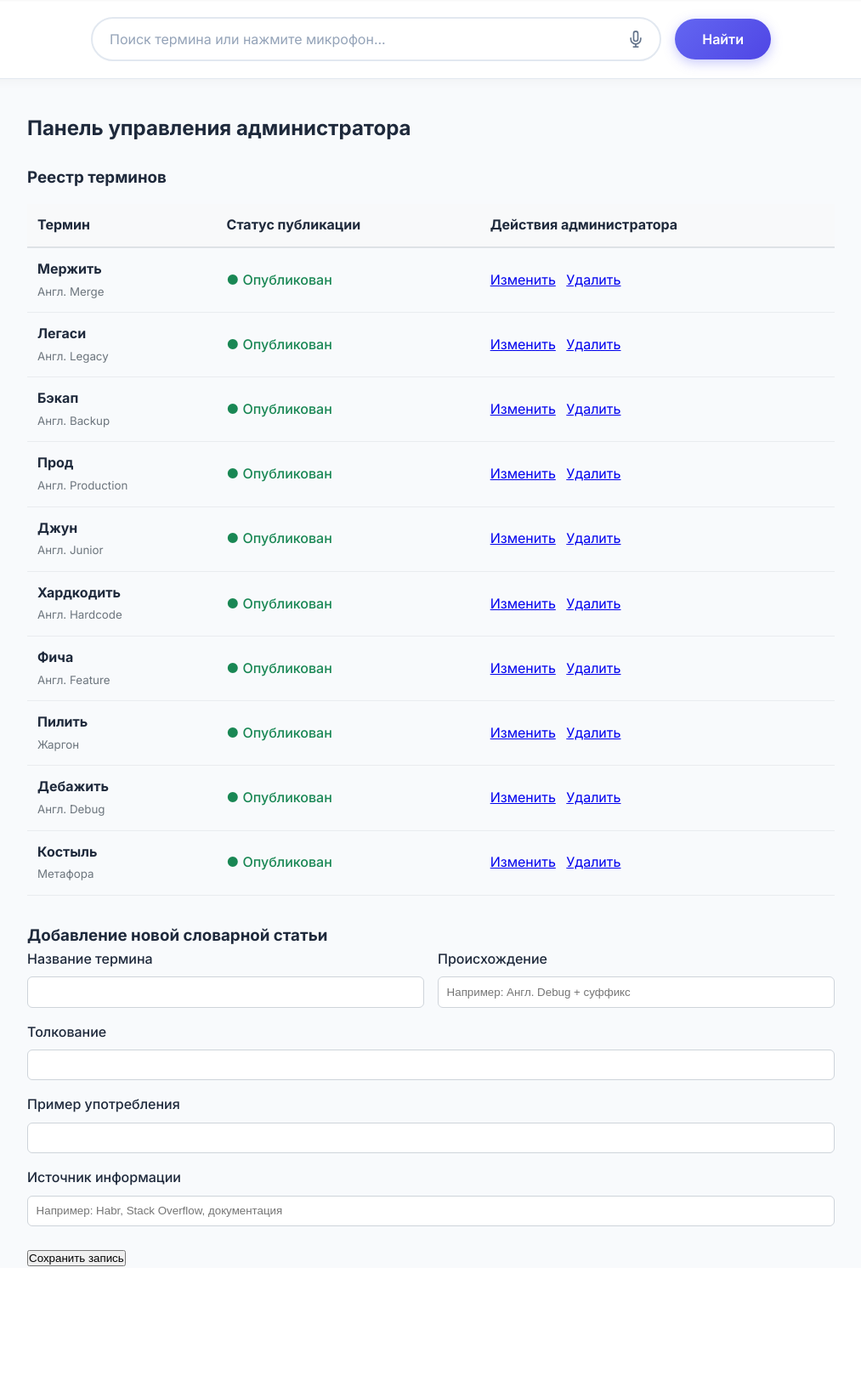
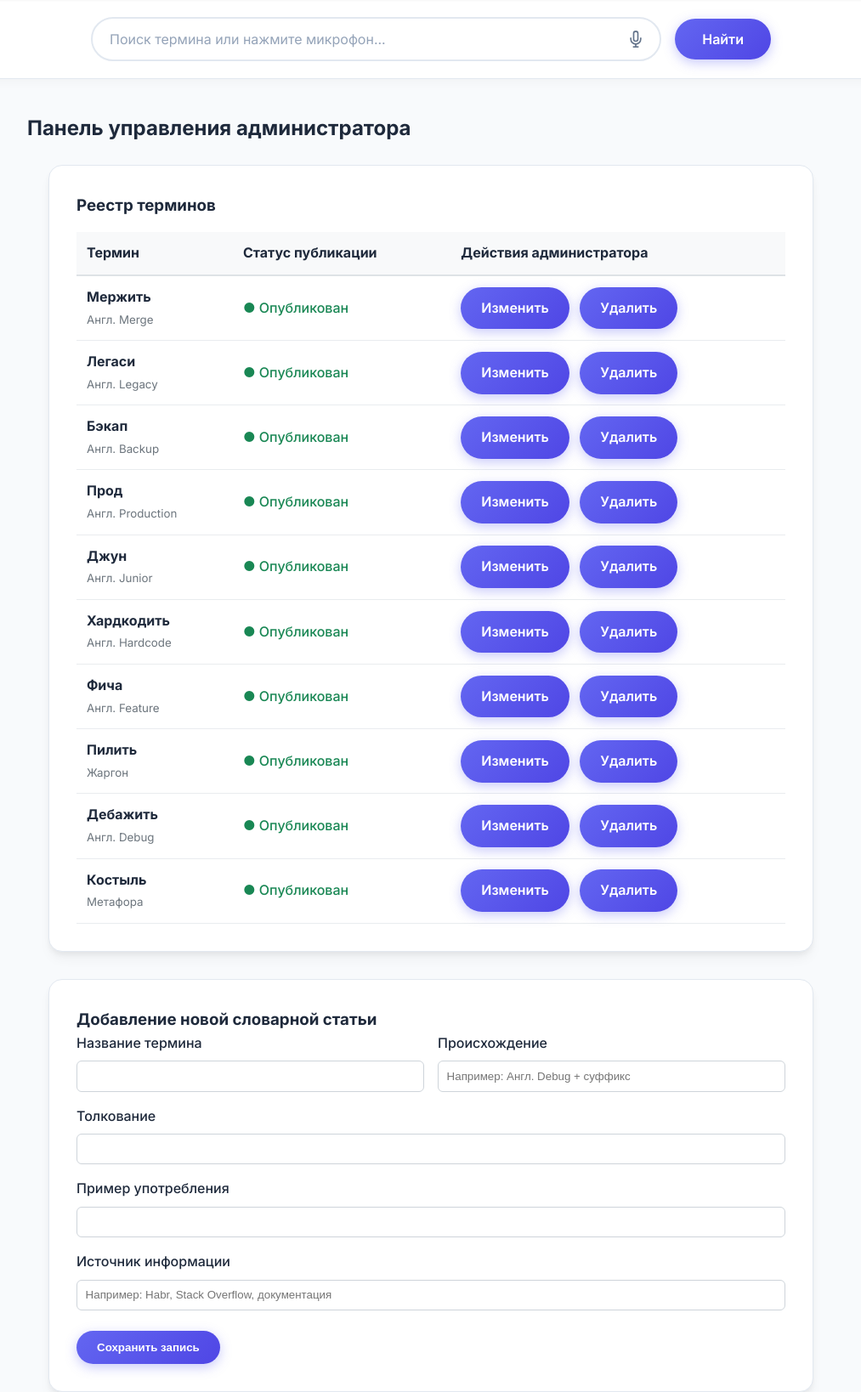
Before and after one commit to klesnin330-del/it-slang-dictionary, a Flask app: page /admin in a window 1280 px wide. Shown: the part 88-1726 px from the top of the page at 85% size, without its empty margins (133-1146 px from the left). Before the commit the page ends 1578 px from the top, so only its background shows below. Run offline with Flask 3, Linux system fonts and the light colour scheme; a user stored in the database is signed in; data comes from the database, SQL or seed files in the repository.

Commit message:
Fix broken term page interface and update base template
Key features implemented:
- Updated templates/base.html with comprehensive CSS styling for improved UI consistency across pages
- Added detailed CSS variables and responsive design rules for headers, search bars, navigation, and content areas
- Implemented fixed header and search bar positioning with proper z-index stacking
- Added alphabet sidebar styling with hover effects and active states
- Created term card layouts with definition and example sections
- Integrated voice search functionality with visual feedback and error handling
- Fixed layout issues that caused broken appearance on term pages

The changes address the reported interface problems by providing a consistent, responsive design system across all pages while adding modern UI elements like gradient buttons, smooth transitions, and proper spacing. The voice search feature enhances user experience with real-time speech recognition support.

```diff
--- a/templates/base.html
+++ b/templates/base.html
@@ -505,6 +505,87 @@
             color: #cbd5e1;
         }
 
+        /* Стили для страницы термина */
+        .card {
+            background: var(--card-bg);
+            border-radius: var(--radius);
+            padding: 2rem;
+            box-shadow: var(--shadow);
+            border: 1px solid var(--border);
+            max-width: 900px;
+            margin: 0 auto;
+        }
+
+        .term-title {
+            font-size: 2rem;
+            font-weight: 700;
+            color: var(--primary);
+            margin-bottom: 0.5rem;
+        }
+
+        .origin {
+            color: var(--text-secondary);
+            font-style: italic;
+            display: block;
+            margin-bottom: 1rem;
+        }
+
+        .badge {
+            display: inline-block;
+            padding: 4px 12px;
+            background: #f1f5f9;
+            border-radius: 50px;
+            font-size: 0.8rem;
+            font-weight: 500;
+            color: var(--text-secondary);
+            margin-right: 6px;
+            margin-bottom: 6px;
+            text-decoration: none;
+            transition: all 0.2s;
+        }
+
+        .badge:hover {
+            background: var(--primary-light);
+            color: white;
+        }
+
+        .definition {
+            font-size: 1.05rem;
+            line-height: 1.6;
+            color: var(--text);
+            padding: 1rem 0;
+            border-bottom: 1px solid var(--border);
+        }
+
+        .definition:last-child {
+            border-bottom: none;
+        }
+
+        .btn {
+            display: inline-block;
+            padding: 12px 24px;
+            background: linear-gradient(135deg, var(--primary) 0%, var(--primary-dark) 100%);
+            color: white;
+            text-decoration: none;
+            border-radius: 50px;
+            font-weight: 600;
+            transition: all 0.25s cubic-bezier(0.4, 0, 0.2, 1);
+            box-shadow: 0 4px 14px rgba(99, 102, 241, 0.35);
+            border: none;
+            cursor: pointer;
+        }
+
+        .btn:hover {
+            transform: translateY(-1px);
+            box-shadow: 0 6px 20px rgba(99, 102, 241, 0.45);
+        }
+
+        hr {
+            border: none;
+            border-top: 2px solid var(--border);
+            margin: 1.5rem 0;
+        }
+
         /* Адаптивность */
         @media (max-width: 900px) {
             .alphabet-sidebar {
```
Also changed, not shown: 1 other file.
